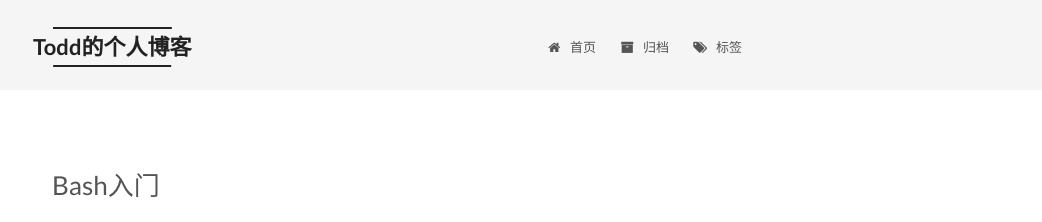
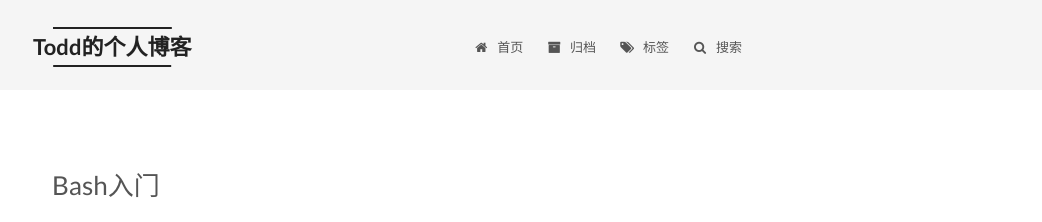
Before and after one commit to ToddZhouFeng/toddzhou.github.io, a Jekyll site: the page built from index.html, in a window 1280 px wide. Shown: the top 222 px of the page, without its empty margins (238-1280 px from the left). Built offline with Jekyll 4.4.1, drawn with Linux system fonts in a browser that asks for light colours; the list of posts is cut into pages by our own code; comment, search, counter and statistics services are not loaded.

Commit message:
change setting

```diff
--- a/_config.yml
+++ b/_config.yml
@@ -216,7 +216,6 @@ font:
 social:
   GitHub: https://github.com/ToddZhouFeng
   Bilibili: https://space.bilibili.com/14158798
-  Mail: todd310378072@outlook.com
 
 
 # Social Links Icons
@@ -230,7 +229,6 @@ social_icons:
   # KeyMapsToSocialItemKey: NameOfTheIconFromFontAwesome
   GitHub: github
   Bilibili: youtube-play
-  Mail: envelope
 
 
 # Sidebar Avatar
@@ -375,7 +373,7 @@ han: false
 #swiftype_key:
 
 # Baidu Analytics ID
-#baidu_analytics:
+baidu_analytics: 90a0f4831c8e2164534d62253a53088b
 
 # Duoshuo ShortName
 #duoshuo_shortname:
@@ -533,13 +531,13 @@ leancloud_visitors:
 # Get more information on http://ibruce.info/2015/04/04/busuanzi/
 busuanzi_count:
   # count values only if the other configs are false
-  enable: false
+  enable: true
   # custom uv span for the whole site
   site_uv: true
   site_uv_header: <i class="fa fa-user"></i>
   site_uv_footer:
   # custom pv span for the whole site
-  site_pv: true
+  site_pv: false
   site_pv_header: <i class="fa fa-eye"></i>
   site_pv_footer:
   # custom pv span for one page only
@@ -588,7 +586,7 @@ algolia_search:
 
 # Local search
 local_search:
-  enable: false
+  enable: true
   # if auto, trigger search by changing input
   # if manual, trigger search by pressing enter key or search button
   trigger: auto
```
